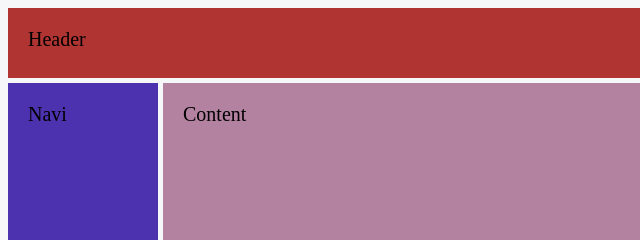
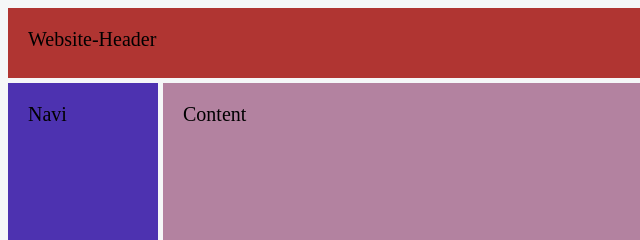
Before and after one commit to liesel07/website, a plain HTML site: page index.html in a window 1280 px wide. Shown: the top 240 px of the page, 0-640 px from the left. Drawn offline with Linux system fonts and the light colour scheme.

Commit message:
Changed header name

```diff
--- a/index.html
+++ b/index.html
@@ -12,7 +12,7 @@
 
 
 <div class="basic-grid">
-  <div class="header">Header</div>
+  <div class="header">Website-Header</div>
   <div class="logo">Logo</div>
   <div class="navi">Navi</div>
   <div class="content">Content</div>
```
